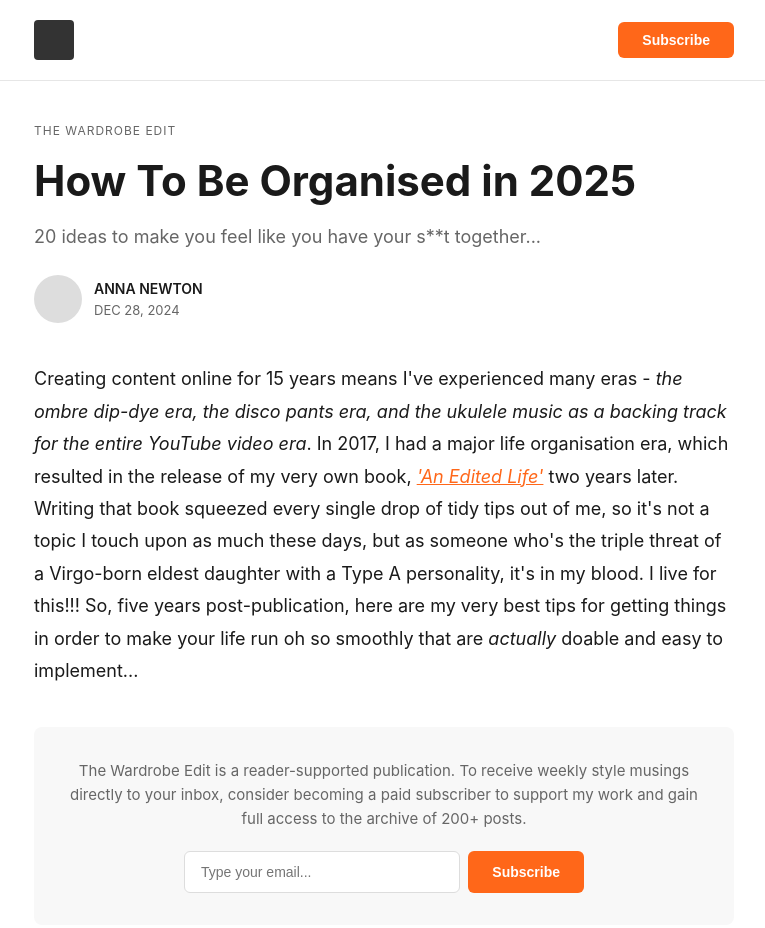
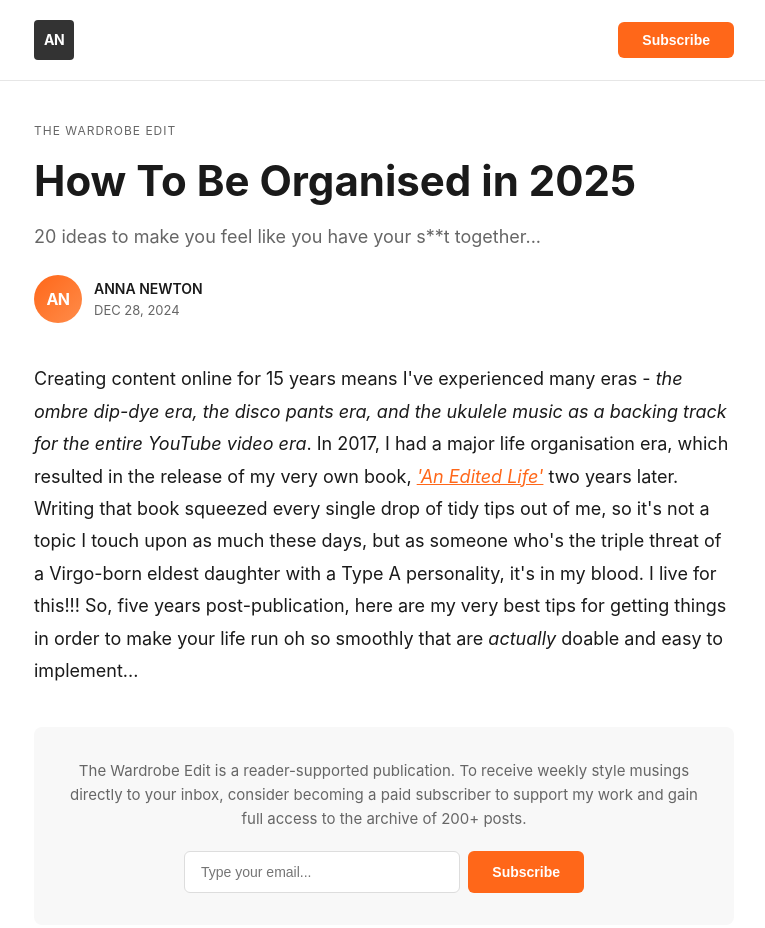
Before and after one commit to JakeIsolaHenry/substack, a plain HTML site: page index.html in a window 1280 px wide. Shown: the top 928 px of the page, without its empty margins (256-1021 px from the left). Drawn offline with Linux system fonts and the light colour scheme.

Commit message:
Update index.html

```diff
--- a/index.html
+++ b/index.html
@@ -41,6 +41,13 @@
             height: 40px;
             background: #333;
             border-radius: 4px;
+            display: flex;
+            align-items: center;
+            justify-content: center;
+            color: white;
+            font-weight: 700;
+            font-size: 14px;
+            letter-spacing: -0.5px;
         }
 
         .subscribe-btn {
@@ -96,8 +103,15 @@
             width: 48px;
             height: 48px;
             border-radius: 50%;
-            background: #ddd;
+            background: linear-gradient(135deg, #ff6719 0%, #ff8c4a 100%);
             margin-right: 12px;
+            display: flex;
+            align-items: center;
+            justify-content: center;
+            color: white;
+            font-weight: 700;
+            font-size: 16px;
+            letter-spacing: -0.5px;
         }
 
         .author-info {
@@ -250,6 +264,12 @@
             border-radius: 12px;
         }
 
+        .phone-image-combined {
+            max-width: 500px;
+            width: 100%;
+            border-radius: 12px;
+        }
+
         .product-images {
             display: flex;
             gap: 16px;
@@ -357,7 +377,7 @@
 <body>
     <div class="header">
         <div class="header-content">
-            <div class="logo"></div>
+            <div class="logo">AN</div>
             <button class="subscribe-btn">Subscribe</button>
         </div>
     </div>
@@ -368,7 +388,7 @@
         <p class="subtitle">20 ideas to make you feel like you have your s**t together...</p>
 
         <div class="author">
-            <div class="author-avatar"></div>
+            <div class="author-avatar">AN</div>
             <div class="author-info">
                 <div class="author-name">ANNA NEWTON</div>
                 <div class="author-date">DEC 28, 2024</div>
@@ -459,7 +479,7 @@
                 <li><strong>Notes</strong> - don't sleep on just good ol' basic Notes app. I love that you can have shared notes - like the grocery list or Christmas present to-buy lists that I share with my husband - but I have random lists in there too. <em>'Cute things Ralph does'</em> is a list of exactly that and a list of my top 10 songs of all time is a great thing to bring out with friends after a few drinks because YES CARELESS WHISPER IS ON THERE.</li>
             </ul>
 
-            <img src="https://substackcdn.com/image/fetch/w_1456,c_limit,f_auto,q_auto:good,fl_progressive:steep/https%3A%2F%2Fsubstack-post-media.s3.amazonaws.com%2Fpublic%2Fimages%2F" alt="Notion Personal Planner" class="notion-image">
+            <img src="https://substackcdn.com/image/fetch/w_1456,c_limit,f_webp,q_auto:good,fl_progressive:steep/https%3A%2F%2Fsubstack-post-media.s3.amazonaws.com%2Fpublic%2Fimages%2F833aff77-78e3-469f-8c34-4a107b742910_2996x1578.heic" alt="Notion Personal Planner" class="notion-image">
 
             <!-- THIRD SEARCH BLOCK -->
             <div class="search-block-green search-block">
@@ -490,8 +510,7 @@
             </ol>
 
             <div class="phone-images">
-                <img src="https://substackcdn.com/image/fetch/w_424,c_limit,f_auto,q_auto:good,fl_progressive:steep/https%3A%2F%2Fsubstack-post-media.s3.amazonaws.com%2Fpublic%2Fimages%2F" alt="Phone Home Screen" class="phone-image">
-                <img src="https://substackcdn.com/image/fetch/w_424,c_limit,f_auto,q_auto:good,fl_progressive:steep/https%3A%2F%2Fsubstack-post-media.s3.amazonaws.com%2Fpublic%2Fimages%2F" alt="Phone Widget Screen" class="phone-image">
+                <img src="https://substackcdn.com/image/fetch/f_auto,q_auto:good,fl_progressive:steep/https%3A%2F%2Fsubstack-post-media.s3.amazonaws.com%2Fpublic%2Fimages%2Ff48a5bfc-38e2-4487-baa7-53fe5a13dae8_2912x2096.heic" alt="iPhone Home Screen and Widget Screen" class="phone-image-combined">
             </div>
 
             <div class="subscribe-box">
```
